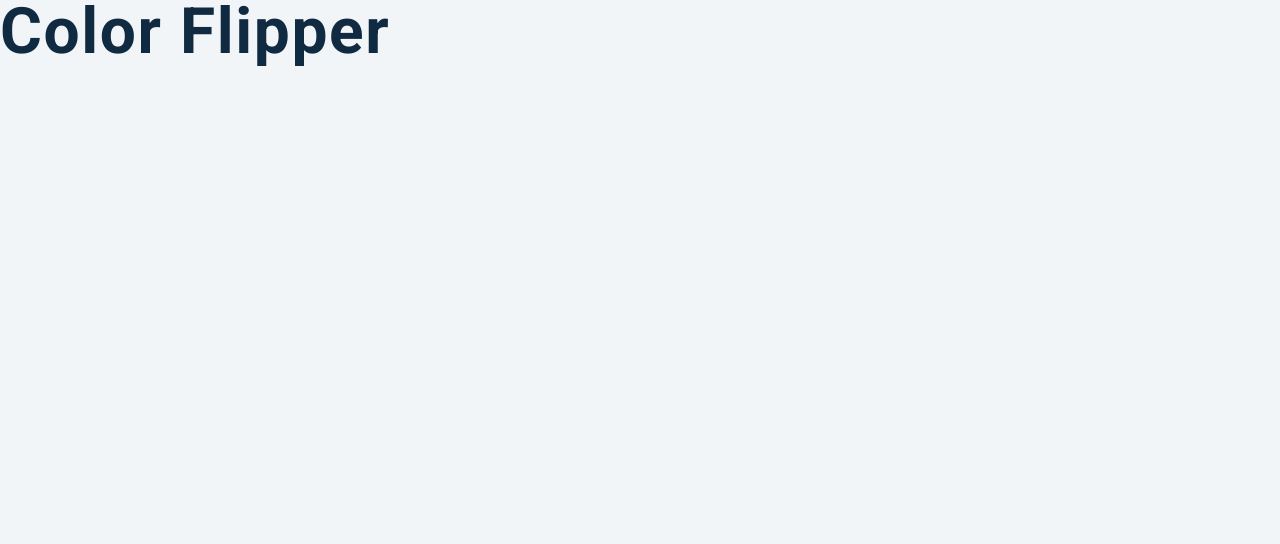
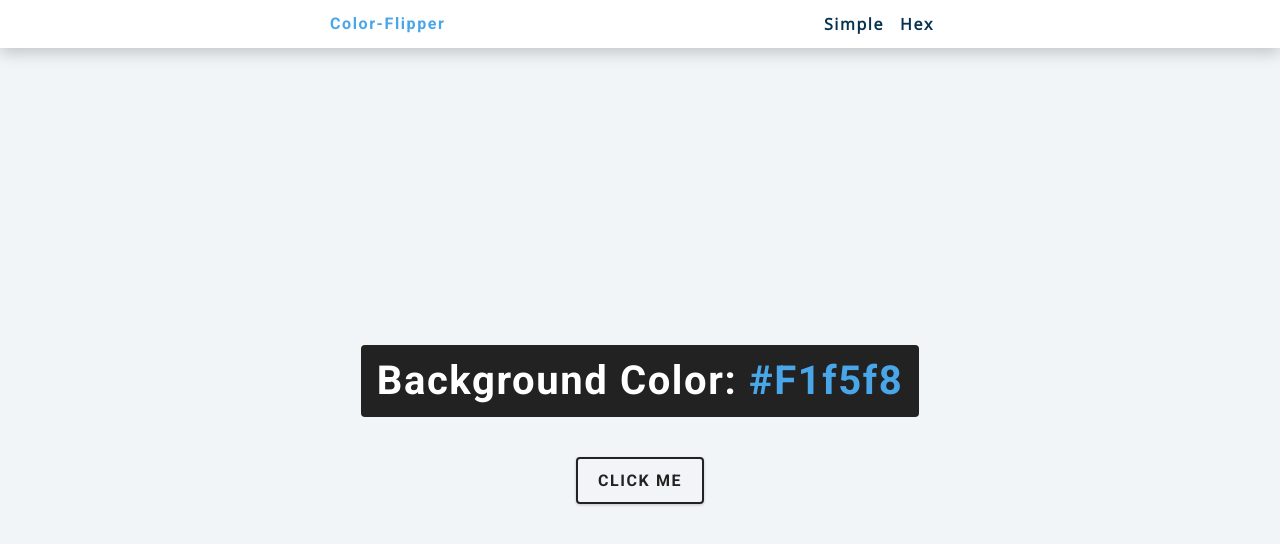
Before and after one commit to Isapedro/color-flipper, a plain HTML site: page index.html in a window 1280 px wide. Drawn offline with nearby package versions, Linux system fonts and the light colour scheme.

Commit message:
html and app.js added fisrt part completed

```diff
--- a/app.js
+++ b/app.js
@@ -1 +1,17 @@
 const colors = ["green", "red", "rgba(133,122,200)", "#f15025"];
+const btn = document.getElementById("btn");
+const color = document.querySelector(".color");
+
+btn.addEventListener("click", function(){
+
+  //get random number between 0-3
+  const randomNumber = getRandomNumber();
+
+
+  document.body.style.backgroundColor = colors [randomNumber];
+  color.textContent = colors [randomNumber];
+});
+
+function getRandomNumber(){
+  return Math.floor(Math.random() * colors.length);
+}
--- a/index.html
+++ b/index.html
@@ -9,7 +9,28 @@
     <link rel="stylesheet" href="styles.css" />
   </head>
   <body>
-    <h1>color flipper</h1>
+   <nav>
+
+    <div class="nav-center">
+      <h4>color-flipper</h4>
+      <ul class="nav-links">
+        <li>
+          <a href ="index.html">simple</a>
+        </li>
+        <li>
+        <a href="hex.html">hex</a>
+        </li>
+      </ul>
+    </div>
+   </nav>
+   <main>
+    <div class="container">
+      <h2>background color: <span class="color">
+        #f1f5f8
+      </span></h2>
+      <button class="btn btn-hero" id="btn">Click me</button>
+    </div>
+   </main>
     <!-- javascript -->
     <script src="app.js"></script>
   </body>
```
